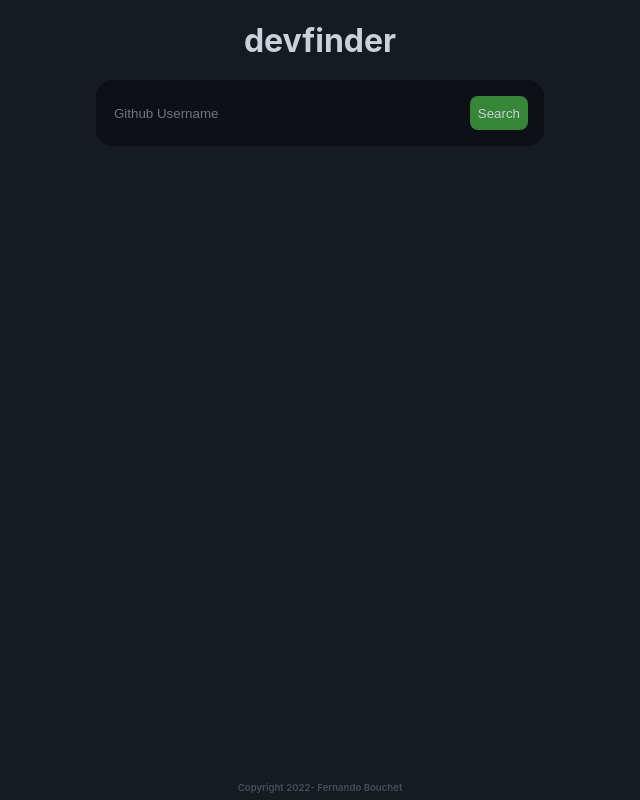
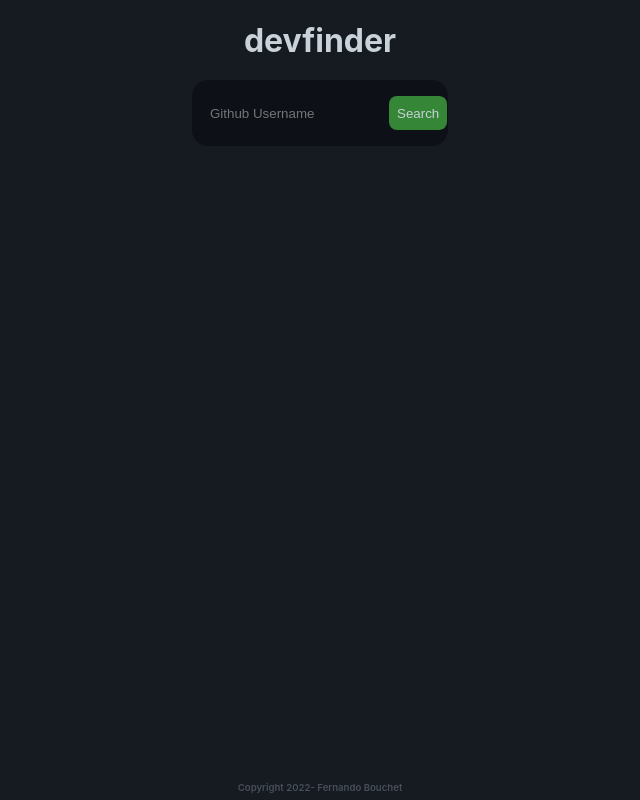
Before and after one commit to fernandobouchet/dev-finder, a React (Create React App) app: page / in a window 1280 px wide. Shown: the whole page, without its empty margins (320-960 px from the left). Built offline with nearby package versions, Linux system fonts and the light colour scheme.

Commit message:
Some css style fixes

```diff
--- a/src/components/Card.css
+++ b/src/components/Card.css
@@ -23,7 +23,7 @@ body {
   align-items: center;
   display: flex;
   flex-direction: column;
-  padding: 1rem;
+  padding: 2rem;
   margin: 1rem;
   border-radius: 1rem;
 }
@@ -144,17 +144,17 @@ a:hover {
 
 @media (min-width: 992px) {
   body {
-    padding: 0rem 15rem;
+    padding: 0rem 18rem;
   }
 }
 
 @media (min-width: 1200px) {
   body {
-    padding: 0rem 25rem;
+    padding: 0rem 31rem;
   }
 }
 @media (min-width: 2200px) {
   body {
-    padding: 0rem 50rem;
+    padding: 0rem 65rem;
   }
 }
```
